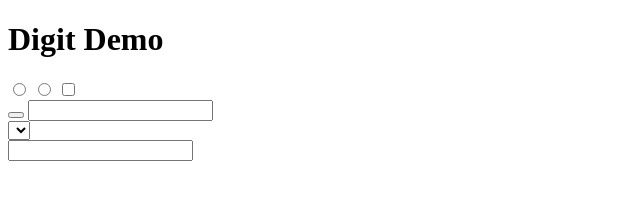
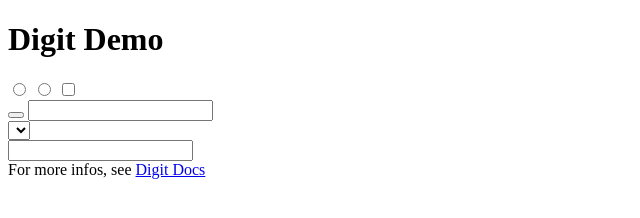
Before and after one commit to simurai/digit-info, a website: page ui/main.reel/main.html in a window 1280 px wide. Shown: the whole page, without its empty margins (0-640 px from the left). Drawn offline with Linux system fonts and the light colour scheme.

Commit message:
Update component ui/main.reel/main.html

```diff
--- a/ui/main.reel/main.html
+++ b/ui/main.reel/main.html
@@ -100,6 +100,8 @@
         <section>
             <input data-montage-id="textField" type="text">
         </section>
+
+        <footer>For more infos, see <a href="http://docs.montagestudio.com/montagejs/theme-digit-components.html">Digit Docs</a></footer>
     </div>
 </body>
 </html>
```
